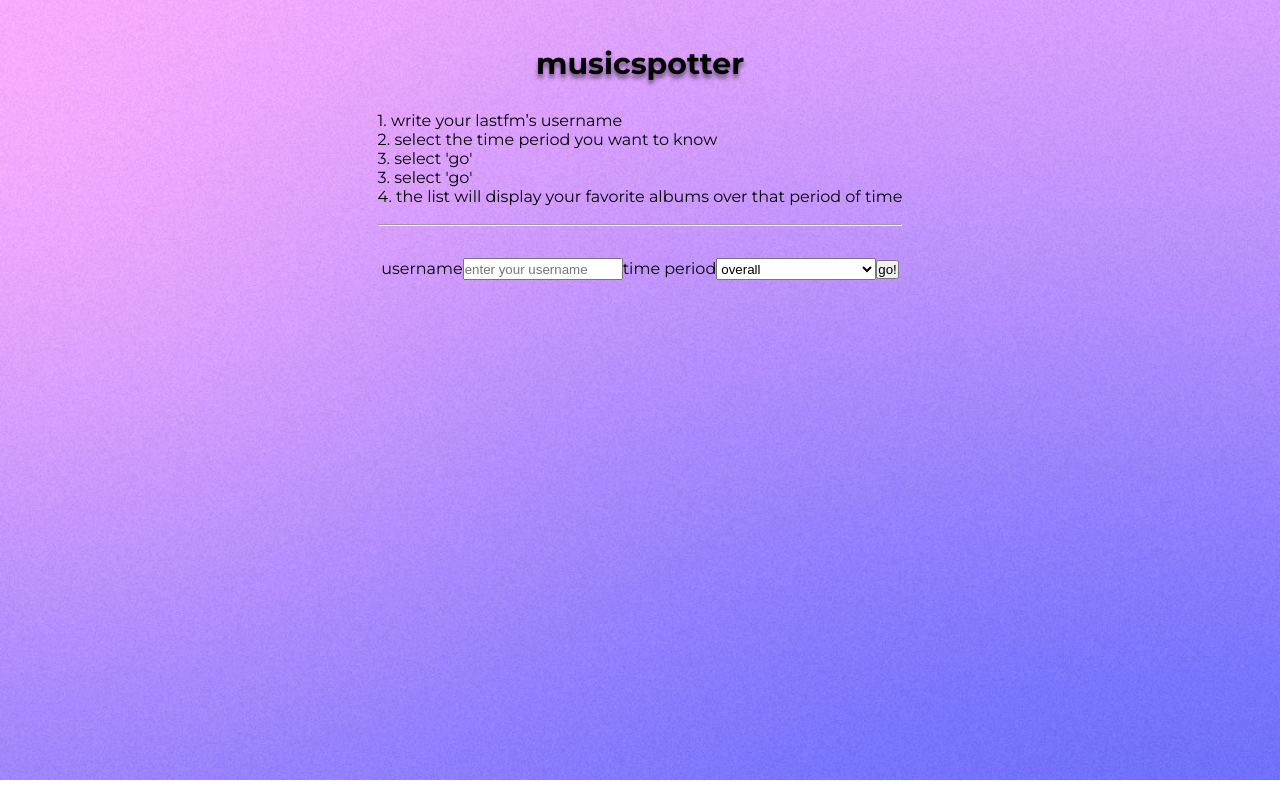
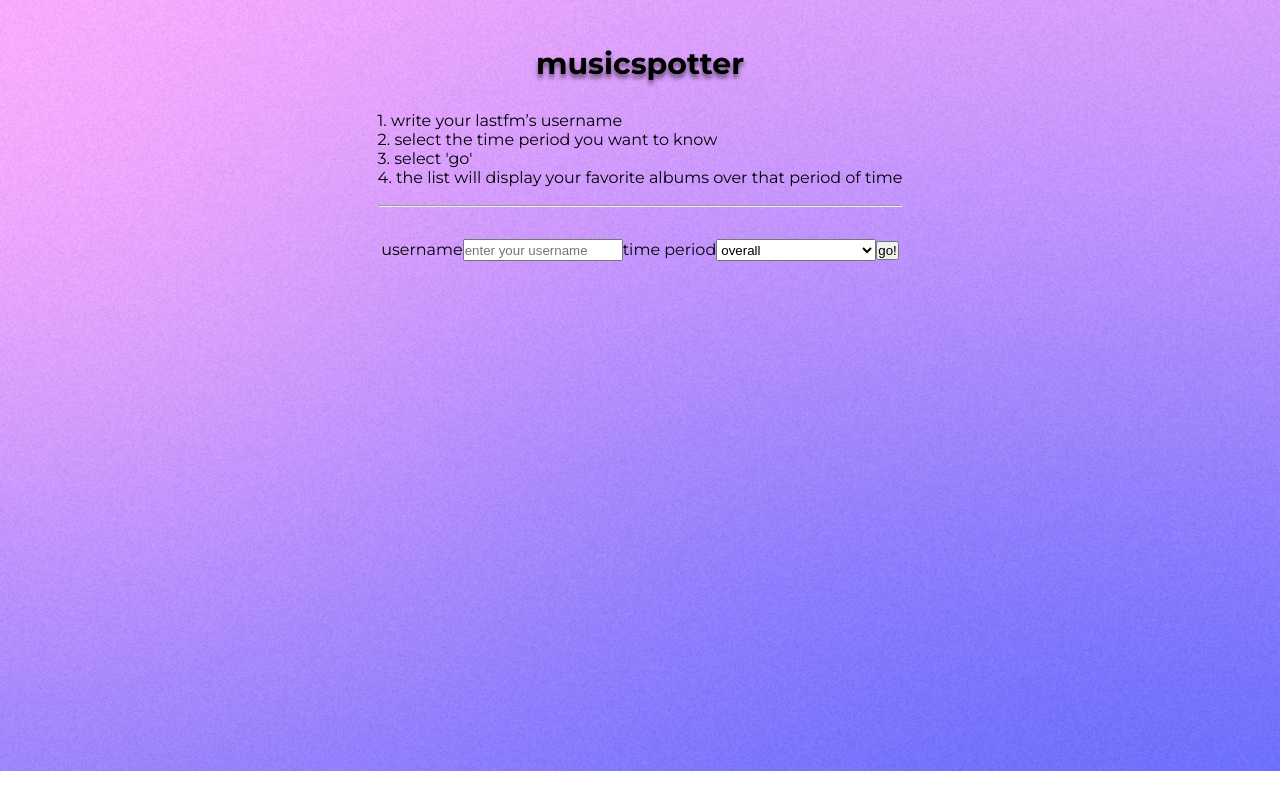
Before and after one commit to sebgarridor/musicspotter, an Angular app: page / in a window 1280 px wide. Built offline with nearby package versions, Linux system fonts and the light colour scheme.

Commit message:
small fix to instructions

```diff
--- a/src/app/instructions/instructions.component.html
+++ b/src/app/instructions/instructions.component.html
@@ -3,7 +3,6 @@
 
         <p>1. write your lastfm’s username</p>
         <p>2. select the time period you want to know</p>
-        <p>3. select 'go'</p>
         <p>3. select 'go'</p>
         <p>4. the list will display your favorite albums over that period of time</p>
         <br>
```
